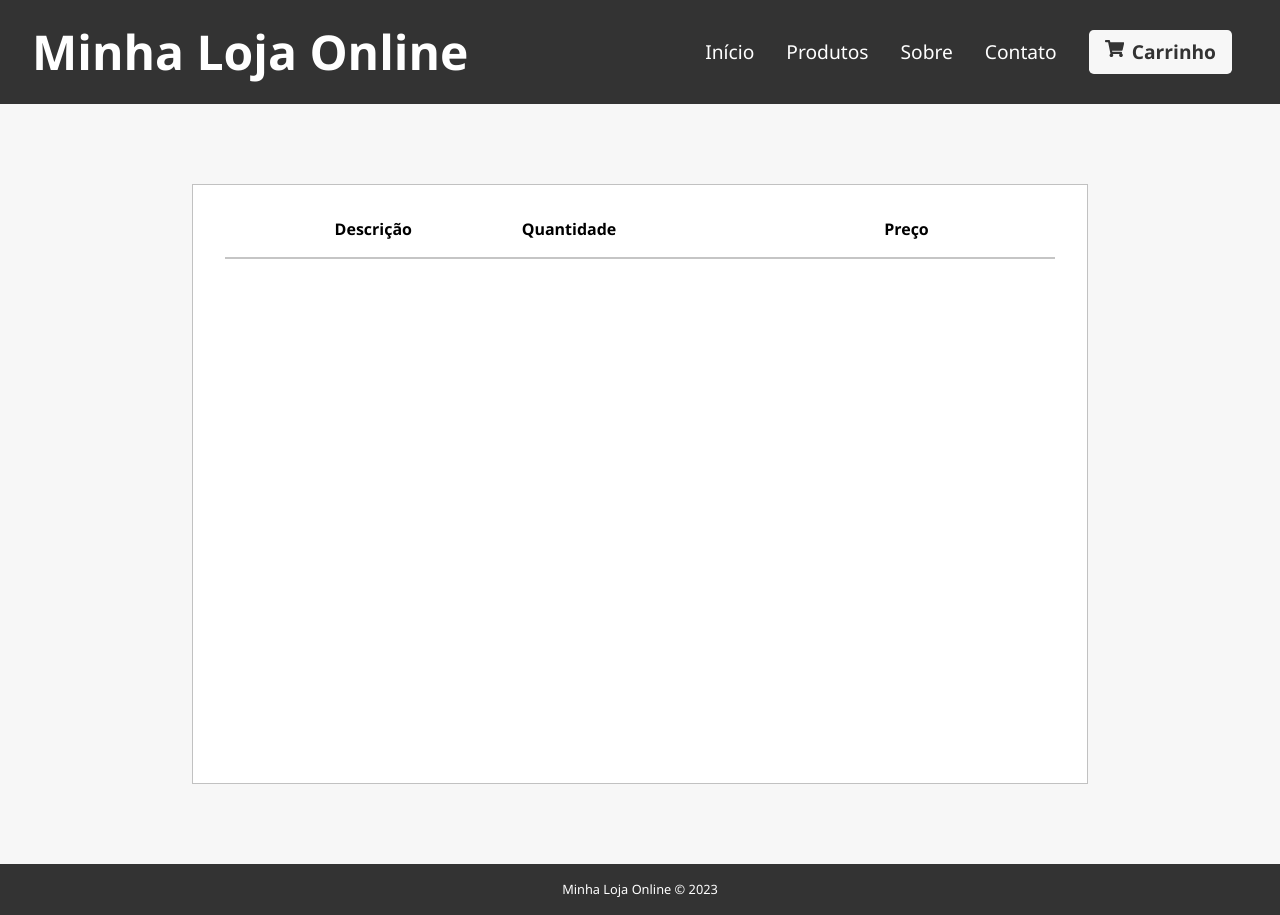
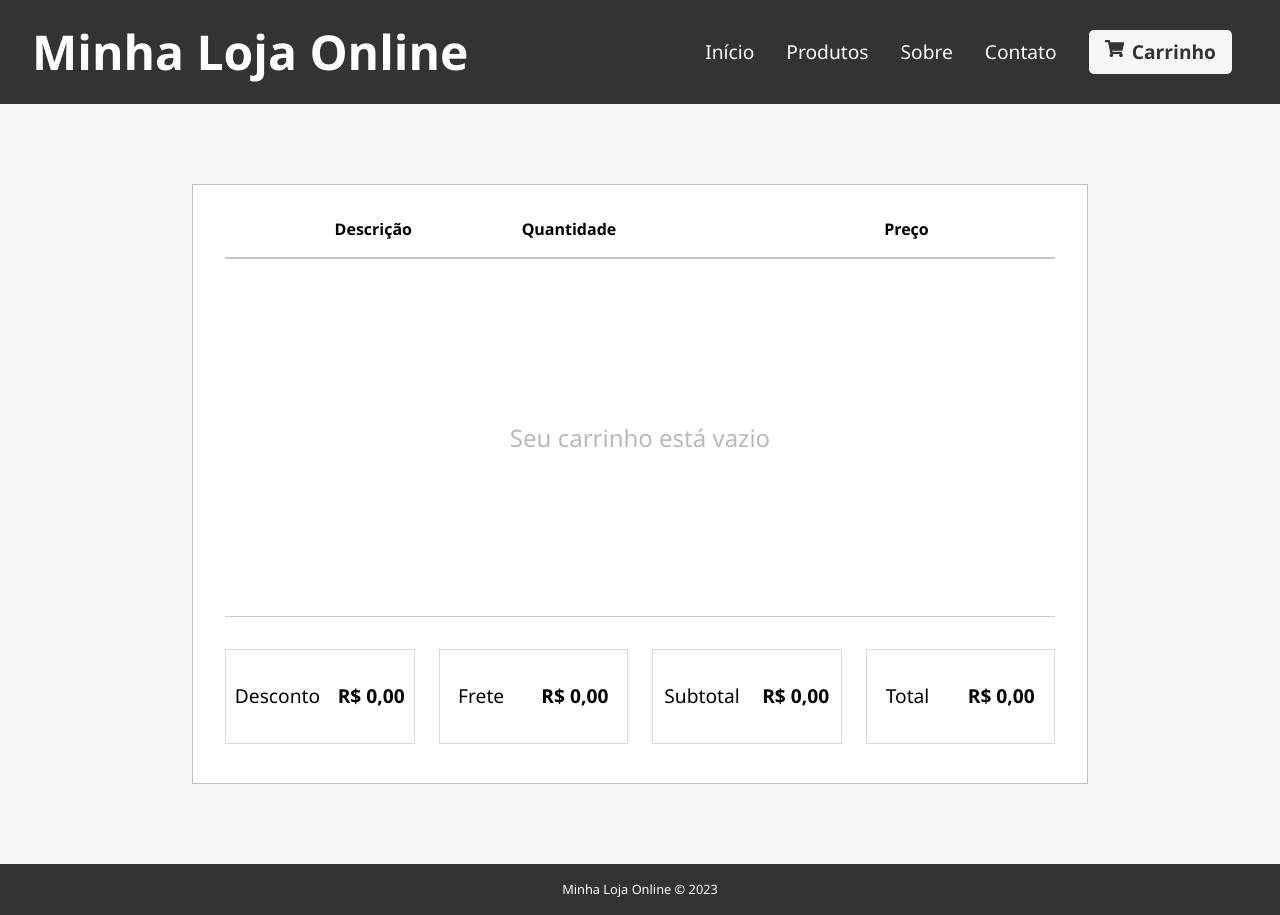
Before and after one commit to Rvaranda/ecommerce, a React (Vite) app: page /shoppingcart in a window 1280 px wide. Built offline with nearby package versions, Linux system fonts and the light colour scheme.

Commit message:
Added a shopping summary

```diff
--- a/src/components/ShoppingSummary.jsx
+++ b/src/components/ShoppingSummary.jsx
@@ -1,25 +1,23 @@
 function ShoppingSummary() {
   return (
-    <table>
-      <tbody>
-        <tr>
-          <td>Total dos itens</td>
-          <td>R$ 366,96</td>
-        </tr>
-        <tr>
-          <td>Desconto</td>
-          <td>R$ 0,00</td>
-        </tr>
-        <tr>
-          <td>Frete</td>
-          <td>R$ 30,87</td>
-        </tr>
-        <tr>
-          <td style={{ fontWeight: 'bold' }}>Total</td>
-          <td style={{ fontWeight: 'bold' }}>R$ 397,83</td>
-        </tr>
-      </tbody>
-    </table>
+    <section className='shoppingSummary'>
+      <div className='summaryItem'>
+        <p>Desconto</p>
+        <p>R$ 0,00</p>
+      </div>
+      <div className='summaryItem'>
+        <p>Frete</p>
+        <p>R$ 0,00</p>
+      </div>
+      <div className='summaryItem'>
+        <p>Subtotal</p>
+        <p>R$ 0,00</p>
+      </div>
+      <div className='summaryItem'>
+        <p>Total</p>
+        <p>R$ 0,00</p>
+      </div>
+    </section>
   );
 }
 
--- a/src/index.css
+++ b/src/index.css
@@ -249,7 +249,7 @@ nav a:hover {
 /* ============== SHOPPING CART ============== */
 
 .shoppingCart {
-  flex-grow: 1;
+  margin: auto;
   max-width: 70%;
   min-height: 600px;
   padding: 2rem;
@@ -259,6 +259,7 @@ nav a:hover {
 
 .shoppingCart table {
   width: 100%;
+  min-height: 400px;
   border-collapse: collapse;
 }
 
@@ -275,6 +276,11 @@ nav a:hover {
 .shoppingCart td {
   padding: 1rem 0;
   border-bottom: 1px solid #cacaca;
+}
+
+.shoppingCart td[colspan='3'] {
+  font-size: 1.5rem;
+  color: #b9b9b9;
 }
 
 .shoppingCart td .itemDescription {
@@ -306,7 +312,6 @@ nav a:hover {
 .minusBtn,
 .plusBtn {
   font-size: 1.5rem;
-  /* padding: 1rem 1.5rem; */
   width: 50px;
   height: 50px;
   cursor: pointer;
@@ -319,13 +324,25 @@ nav a:hover {
 }
 
 .shoppingSummary {
-  max-height: 300px;
-  padding: 1rem;
-  background-color: #c7c7c7;
+  display: flex;
+  justify-content: space-between;
+  align-items: center;
+  gap: 1.5rem;
+  margin-top: 2rem;
 }
 
-.shoppingSummary td {
-  padding: 0.5rem;
+.summaryItem {
+  display: flex;
+  justify-content: space-around;
+  align-items: center;
+  width: 25%;
+  font-size: 1.2rem;
+  padding: 2rem 0;
+  border: 1px solid #d9d9d9;
+}
+
+.summaryItem p:nth-child(2) {
+  font-weight: 600;
 }
 
 /* ============== FOOTER ============== */
--- a/src/pages/ShoppingCart.jsx
+++ b/src/pages/ShoppingCart.jsx
@@ -8,8 +8,8 @@ function ShoppingCart() {
   const { shoppingCart } = useContext(ProductContext);
 
   return (
-    <main style={{ display: 'flex', justifyContent: 'center', alignItems: 'center' }}>
-      <div className='shoppingCart'>
+    <main>
+      <section className='shoppingCart'>
         <table>
           <thead>
             <tr>
@@ -19,6 +19,11 @@ function ShoppingCart() {
             </tr>
           </thead>
           <tbody>
+            {shoppingCart.length === 0 && (
+              <tr>
+                <td colSpan={3} style={{ textAlign: 'center' }}>Seu carrinho está vazio</td>
+              </tr>
+            )}
             {shoppingCart.map(product => (
               <TableRow
                 key={product.id}
@@ -29,7 +34,8 @@ function ShoppingCart() {
             ))}
           </tbody>
         </table>
-      </div>
+        <ShoppingSummary />
+      </section>
     </main>
   );
 }
```
